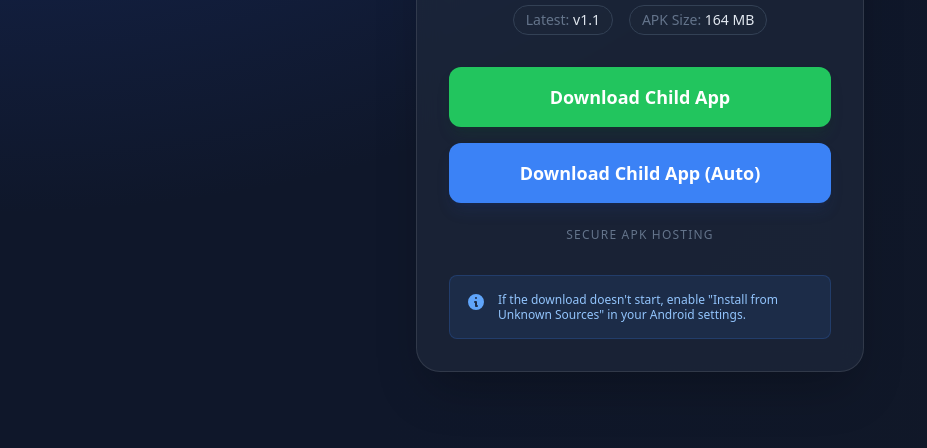
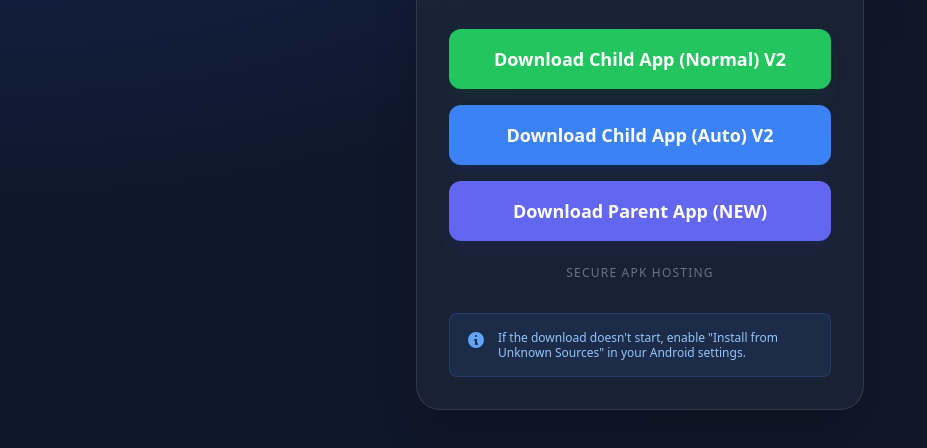
Before and after one commit to YASH69uahsg/apk-download, a plain HTML site: page index.html in a window 1280 px wide. Shown: the part 352-800 px from the top of the page, without its empty margins (0-927 px from the left). Drawn offline with nearby package versions, Linux system fonts and the light colour scheme.

Commit message:
Add Child V2 APKs

```diff
--- a/index.html
+++ b/index.html
@@ -69,18 +69,26 @@
         <div class="space-y-4">
 
             <!-- Child APK 1 -->
-            <a href="./app-arm64-v8a-release.apk"
+            <a href="./child_app_normal_v2.apk"
                class="inline-block w-full py-4 px-8 bg-green-500 hover:bg-green-400 text-white font-bold rounded-xl shadow-lg shadow-green-900/20 transition-all active:scale-95 text-lg">
 
-                Download Child App
+                Download Child App (Normal) V2
 
             </a>
 
             <!-- Child APK 2 -->
-            <a href="./parent-app-release.apk"
+            <a href="./child_app_auto_v2.apk"
                class="inline-block w-full py-4 px-8 bg-blue-500 hover:bg-blue-400 text-white font-bold rounded-xl shadow-lg shadow-blue-900/20 transition-all active:scale-95 text-lg">
 
-                Download Child App (Auto)
+                Download Child App (Auto) V2
+
+            </a>
+
+            <!-- Parent APK -->
+            <a href="./parent_app_fcm_update.apk"
+               class="inline-block w-full py-4 px-8 bg-indigo-500 hover:bg-indigo-400 text-white font-bold rounded-xl shadow-lg shadow-indigo-900/20 transition-all active:scale-95 text-lg mt-4">
+
+                Download Parent App (NEW)
 
             </a>
 
```
Also changed, not shown: 3 other files.
